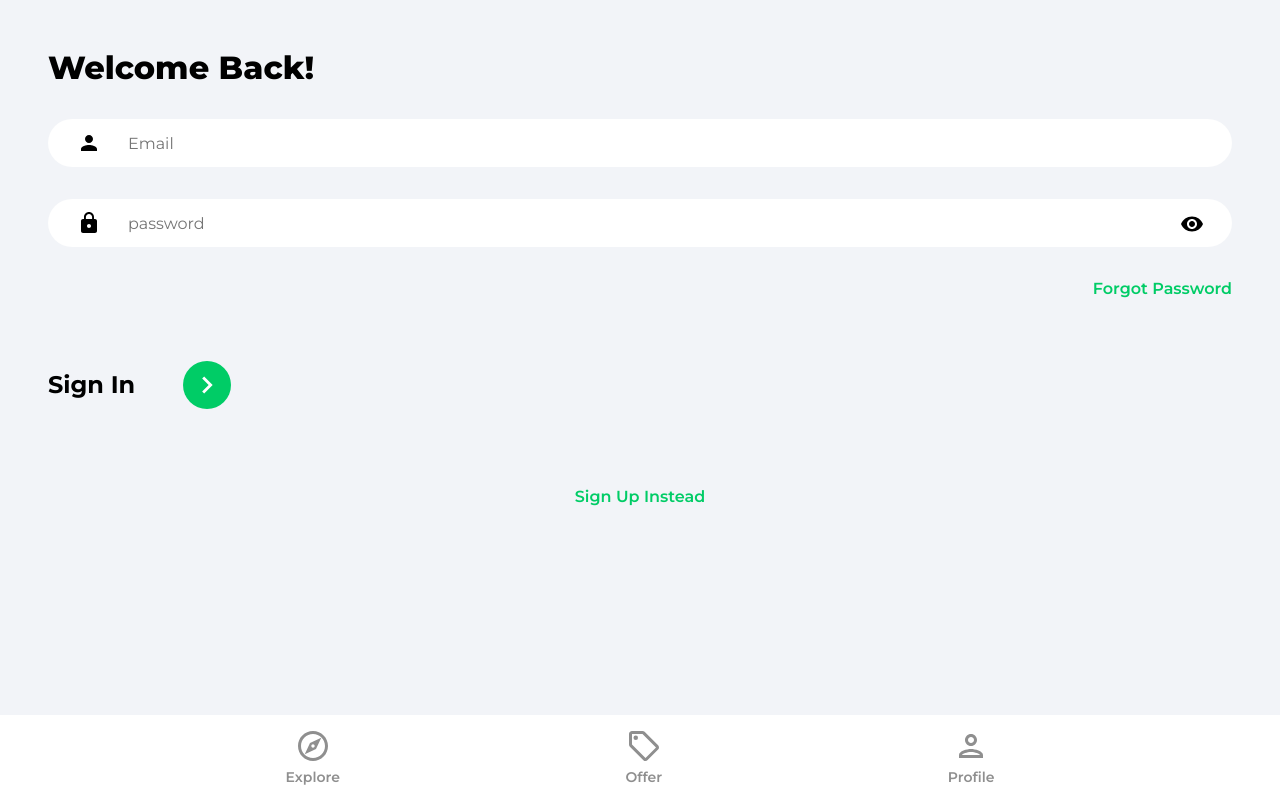
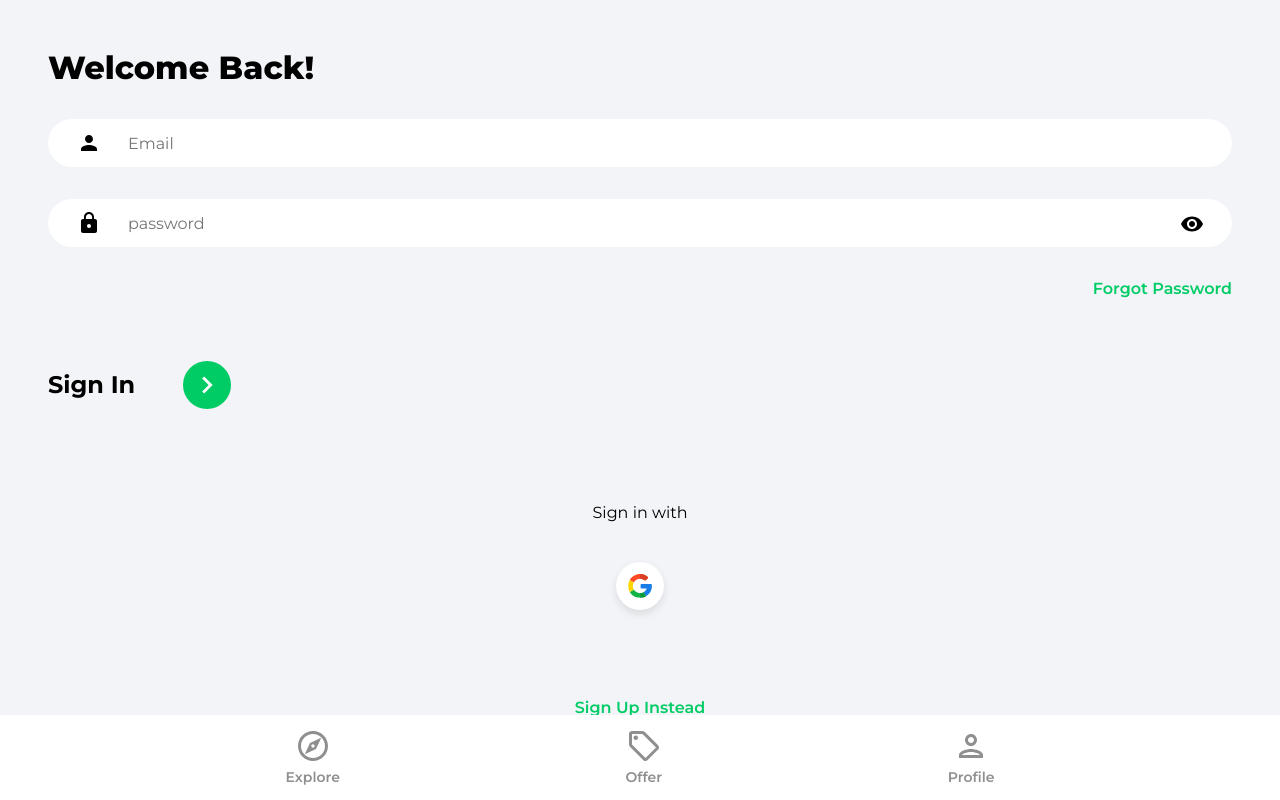
Before and after one commit to Hi-ImDave/house-marketplace-app, a React (Create React App) app: page /sign-in in a window 1280 px wide. Built offline with nearby package versions, Linux system fonts and the light colour scheme.

Commit message:
add google oauth func

```diff
--- /dev/null
+++ b/src/components/OAuth.jsx
@@ -0,0 +1,47 @@
+import { useLocation, useNavigate } from 'react-router-dom'
+import { toast } from 'react-toastify'
+
+import { getAuth, signInWithPopup, GoogleAuthProvider } from 'firebase/auth'
+import { doc, setDoc, getDoc, serverTimestamp } from 'firebase/firestore'
+
+import { db } from '../firebase.config'
+import googleIcon from '../assets/svg/googleIcon.svg'
+
+const OAuth = () => {
+  const navigate = useNavigate()
+  const location = useLocation()
+
+  const onGoogleClick = async () => {
+    try {
+      const auth = getAuth()
+      const provider = new GoogleAuthProvider()
+      const result = await signInWithPopup(auth, provider)
+      const user = result.user
+
+      const docRef = doc(db, 'users', user.uid)
+      const docSnap = await getDoc(docRef)
+
+      if (!docSnap.exists()) {
+        await setDoc(doc(db, 'users', user.uid), {
+          name: user.displayName,
+          email: user.email,
+          timestamp: serverTimestamp(),
+        })
+      }
+      navigate('/')
+    } catch (error) {
+      toast.error('Could not authorize with Google')
+    }
+  }
+
+  return (
+    <div className='socialLogin'>
+      <p>Sign {location.pathname === '/sign-up' ? 'up' : 'in'} with </p>
+      <button className='socialIconDiv' onClick={onGoogleClick}>
+        <img className='socialIconImg' src={googleIcon} alt='Google' />
+      </button>
+    </div>
+  )
+}
+
+export default OAuth
--- a/src/pages/SignIn.jsx
+++ b/src/pages/SignIn.jsx
@@ -1,9 +1,13 @@
 import { useState } from 'react'
 import { Link, useNavigate } from 'react-router-dom'
 import { toast } from 'react-toastify'
+
 import { getAuth, signInWithEmailAndPassword } from 'firebase/auth'
+
 import { ReactComponent as ArrowRightIcon } from '../assets/svg/keyboardArrowRightIcon.svg'
 import visibilityIcon from '../assets/svg/visibilityIcon.svg'
+
+import OAuth from '../components/OAuth'
 
 const SignIn = () => {
   const [showPassword, setShowPassword] = useState(false)
@@ -82,7 +86,8 @@
             </button>
           </div>
         </form>
-        {/* Google OAuth */}
+
+        <OAuth />
 
         <Link to='/sign-up' className='registerLink'>
           Sign Up Instead
--- a/src/pages/SignUp.jsx
+++ b/src/pages/SignUp.jsx
@@ -1,5 +1,6 @@
 import { useState } from 'react'
 import { toast } from 'react-toastify'
+import { Link, useNavigate } from 'react-router-dom'
 
 import {
   getAuth,
@@ -8,9 +9,11 @@
 } from 'firebase/auth'
 import { setDoc, doc, serverTimestamp } from 'firebase/firestore'
 import { db } from '../firebase.config'
-import { Link, useNavigate } from 'react-router-dom'
+
 import { ReactComponent as ArrowRightIcon } from '../assets/svg/keyboardArrowRightIcon.svg'
 import visibilityIcon from '../assets/svg/visibilityIcon.svg'
+
+import OAuth from '../components/OAuth'
 
 const SignUp = () => {
   const [showPassword, setShowPassword] = useState(false)
@@ -109,7 +112,8 @@
             </button>
           </div>
         </form>
-        {/* Google OAuth */}
+
+        <OAuth />
 
         <Link to='/sign-in' className='registerLink'>
           Sign In Instead
```
